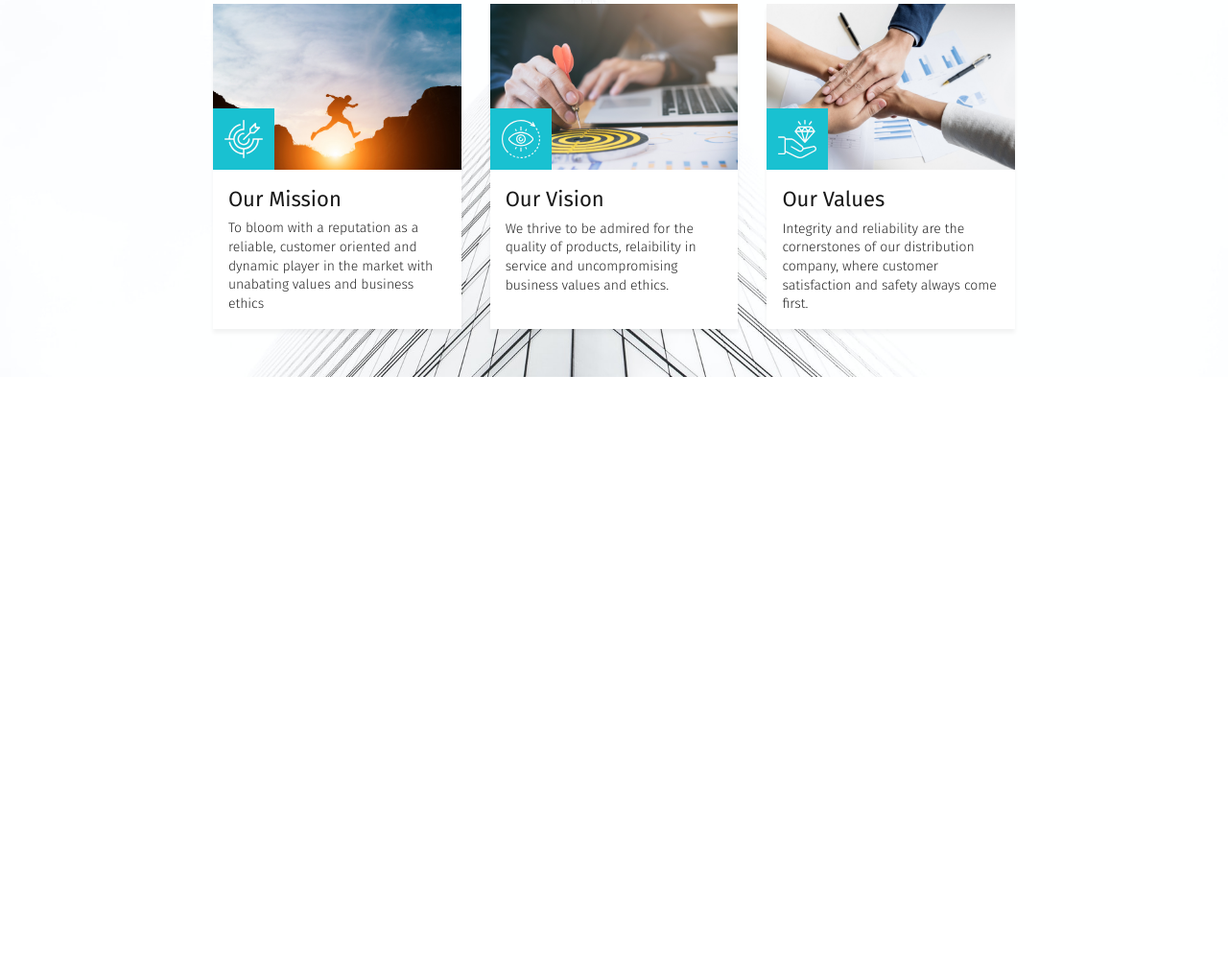
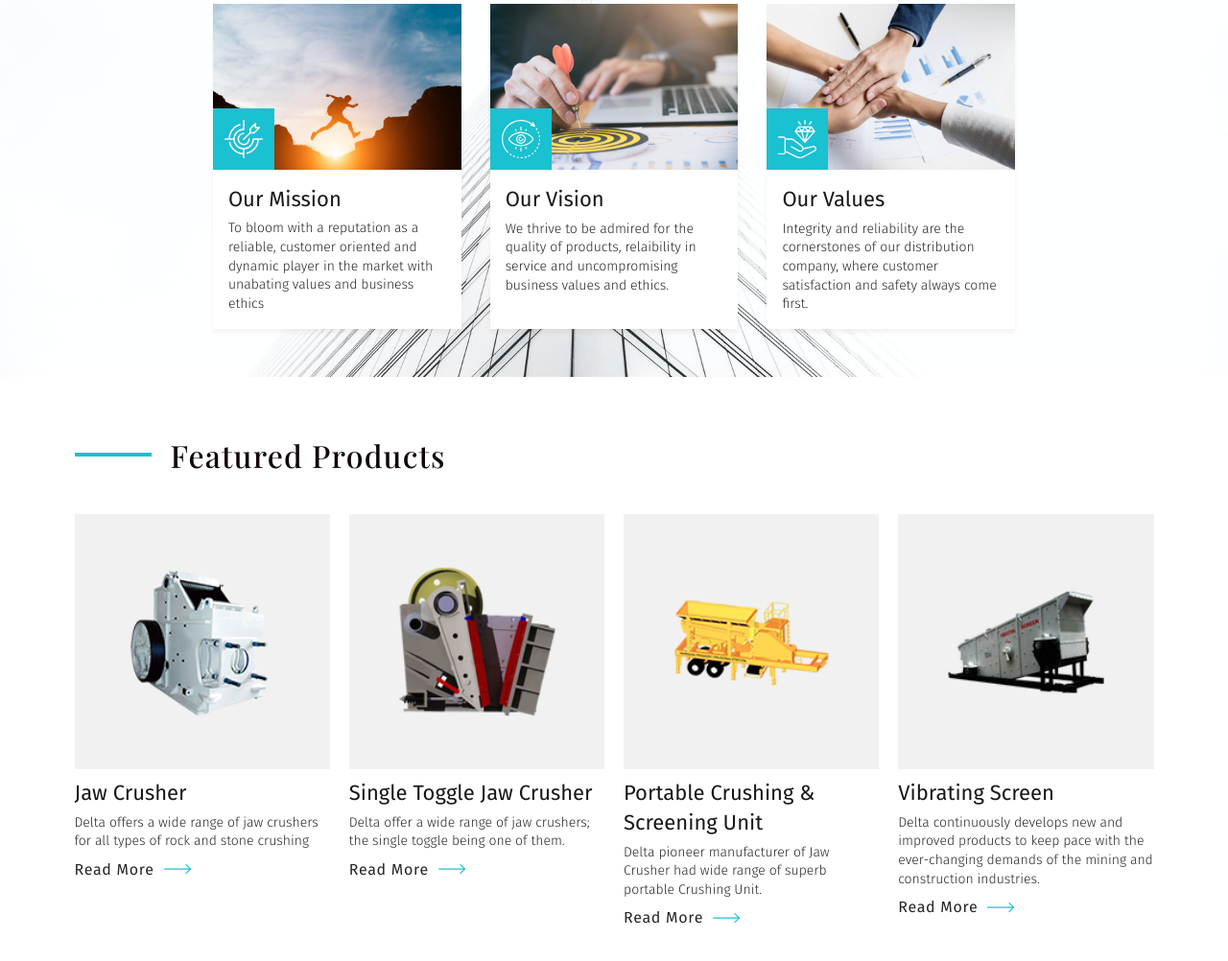
Before and after one commit to andro-jr/Delta, a website: page index.html in a window 1280 px wide. Shown: the part 1587-2589 px from the top of the page at 96% size. Before the commit the page ends 2040 px from the top, so only its background shows below. Drawn offline with nearby package versions, Linux system fonts and the light colour scheme; a web font is replaced by a local one.

Commit message:
featured products section

```diff
--- a/index.html
+++ b/index.html
@@ -75,7 +75,7 @@
     </header>
 
     <section id="hero">
-      <div class="owl-carousel owl-theme">
+      <div class="owl-carousel owl-theme hero-carousel">
         <div class="hero-carousel-item">
           <img src="assets/img/hero-img1.jpg" alt="" />
           <div class="container hero-container">
@@ -132,7 +132,11 @@
                 the new generation with clearity.
               </p>
               <a href="about.html" class="readmore-link"
-                >About Us <img src="./assets/icons/long-arrow-right.svg" alt=""
+                >About Us
+                <img
+                  src="./assets/icons/long-arrow-right.svg"
+                  class="readmore-arrow"
+                  alt=""
               /></a>
             </div>
           </div>
@@ -142,7 +146,6 @@
     </section>
 
     <!-- Vision Section -->
-
     <section class="section-space" id="home-vision">
       <div class="container">
         <div class="row g-5 justify-content-center">
@@ -204,6 +207,115 @@
       </div>
     </section>
 
+    <!-- Featured Products -->
+    <section class="section-space">
+      <div class="container">
+        <h2 class="primary-heading mb-40">Featured Products</h2>
+        <div class="products-row">
+          <div class="owl-carousel owl-theme product-carousel">
+            <div class="product-card">
+              <div class="product-image-box">
+                <img src="./assets/img/jaw-crusher.png" alt="" />
+              </div>
+              <div class="product-details">
+                <h4 class="primary-title">Jaw Crusher</h4>
+                <p class="secondary-p mb-8">
+                  Delta offers a wide range of jaw crushers for all types of
+                  rock and stone crushing
+                </p>
+                <a href="productdetail.html" class="readmore-link"
+                  >Read More
+                  <img
+                    src="./assets/icons/long-arrow-right.svg"
+                    class="readmore-arrow"
+                    alt=""
+                /></a>
+              </div>
+            </div>
+            <div class="product-card">
+              <div class="product-image-box">
+                <img src="./assets/img/single-toggle.png" alt="" />
+              </div>
+              <div class="product-details">
+                <h4 class="primary-title">Single Toggle Jaw Crusher</h4>
+                <p class="secondary-p mb-8">
+                  Delta offer a wide range of jaw crushers; the single toggle
+                  being one of them.
+                </p>
+                <a href="productdetail.html" class="readmore-link"
+                  >Read More
+                  <img
+                    src="./assets/icons/long-arrow-right.svg"
+                    class="readmore-arrow"
+                    alt=""
+                /></a>
+              </div>
+            </div>
+            <div class="product-card">
+              <div class="product-image-box">
+                <img src="./assets/img/portable-crushing.png" alt="" />
+              </div>
+              <div class="product-details">
+                <h4 class="primary-title">
+                  Portable Crushing & Screening Unit
+                </h4>
+                <p class="secondary-p mb-8">
+                  Delta pioneer manufacturer of Jaw Crusher had wide range of
+                  superb portable Crushing Unit.
+                </p>
+                <a href="productdetail.html" class="readmore-link"
+                  >Read More
+                  <img
+                    src="./assets/icons/long-arrow-right.svg"
+                    class="readmore-arrow"
+                    alt=""
+                /></a>
+              </div>
+            </div>
+            <div class="product-card">
+              <div class="product-image-box">
+                <img src="./assets/img/vibrating-screen.png" alt="" />
+              </div>
+              <div class="product-details">
+                <h4 class="primary-title">Vibrating Screen</h4>
+                <p class="secondary-p mb-8">
+                  Delta continuously develops new and improved products to keep
+                  pace with the ever-changing demands of the mining and
+                  construction industries.
+                </p>
+                <a href="productdetail.html" class="readmore-link"
+                  >Read More
+                  <img
+                    src="./assets/icons/long-arrow-right.svg"
+                    class="readmore-arrow"
+                    alt=""
+                /></a>
+              </div>
+            </div>
+            <div class="product-card">
+              <div class="product-image-box">
+                <img src="./assets/img/jaw-crusher.png" alt="" />
+              </div>
+              <div class="product-details">
+                <h4 class="primary-title">Jaw Crusher</h4>
+                <p class="secondary-p mb-8">
+                  Delta offers a wide range of jaw crushers for all types of
+                  rock and stone crushing
+                </p>
+                <a href="productdetail.html" class="readmore-link"
+                  >Read More
+                  <img
+                    src="./assets/icons/long-arrow-right.svg"
+                    class="readmore-arrow"
+                    alt=""
+                /></a>
+              </div>
+            </div>
+          </div>
+        </div>
+      </div>
+    </section>
+
     <!-- Jquery -->
     <script
       src="https://cdnjs.cloudflare.com/ajax/libs/jquery/3.7.1/jquery.min.js"
--- a/js/script.js
+++ b/js/script.js
@@ -1,6 +1,6 @@
 "use strict";
 
-$(".owl-carousel").owlCarousel({
+$(".hero-carousel").owlCarousel({
   loop: true,
   nav: false,
   items: 1,
@@ -9,3 +9,10 @@ $(".owl-carousel").owlCarousel({
   autoplayTimeout: 5000,
   smartSpeed: 700,
 });
+
+$(".product-carousel").owlCarousel({
+  loop: false,
+  nav: false,
+  items: 4,
+  margin: 20,
+});
--- a/sass/base/_typography.scss
+++ b/sass/base/_typography.scss
@@ -122,3 +122,26 @@
     font-weight: 300;
     line-height: 140%;
 }
+
+.primary-heading {
+    color: $color-black;
+    font-family: "Playfair Display";
+    font-size: 3.2rem;
+    font-style: normal;
+    font-weight: 500;
+    line-height: normal;
+    letter-spacing: 1.2px;
+    padding-left: 10rem;
+    position: relative;
+
+    &::after {
+        content: '';
+        position: absolute;
+        top: 50%;
+        transform: translateY(-50%);
+        left: 0rem;
+        width: 8rem;
+        height: 4px;
+        background: $color-primary;
+    }
+}
--- a/sass/components/_button.scss
+++ b/sass/components/_button.scss
@@ -72,10 +72,9 @@
     gap: 10px;
     transition: all 0.3s;
 
-    img {
-        width: 2.8rem;
+    .readmore-arrow {
+        width: 2.8rem !important;
         transition: all 0.3s;
-
     }
 
     &:hover {
--- a/sass/components/_productcard.scss
+++ b/sass/components/_productcard.scss
@@ -0,0 +1,16 @@
+.product-card {
+    .product-image-box {
+        background: #F1F1F1;
+        padding: 5rem;
+        margin-bottom: 1rem;
+    }
+
+    .product-details {
+        display: flex;
+        flex-direction: column;
+
+        .readmore-link {
+            font-size: 1.6rem;
+        }
+    }
+}
```
Also changed, not shown: assets/img/jaw-crusher.png (added), assets/img/portable-crushing.png (added), assets/img/single-toggle.png (added), assets/img/vibrating-screen.png (added), css/style.css.
